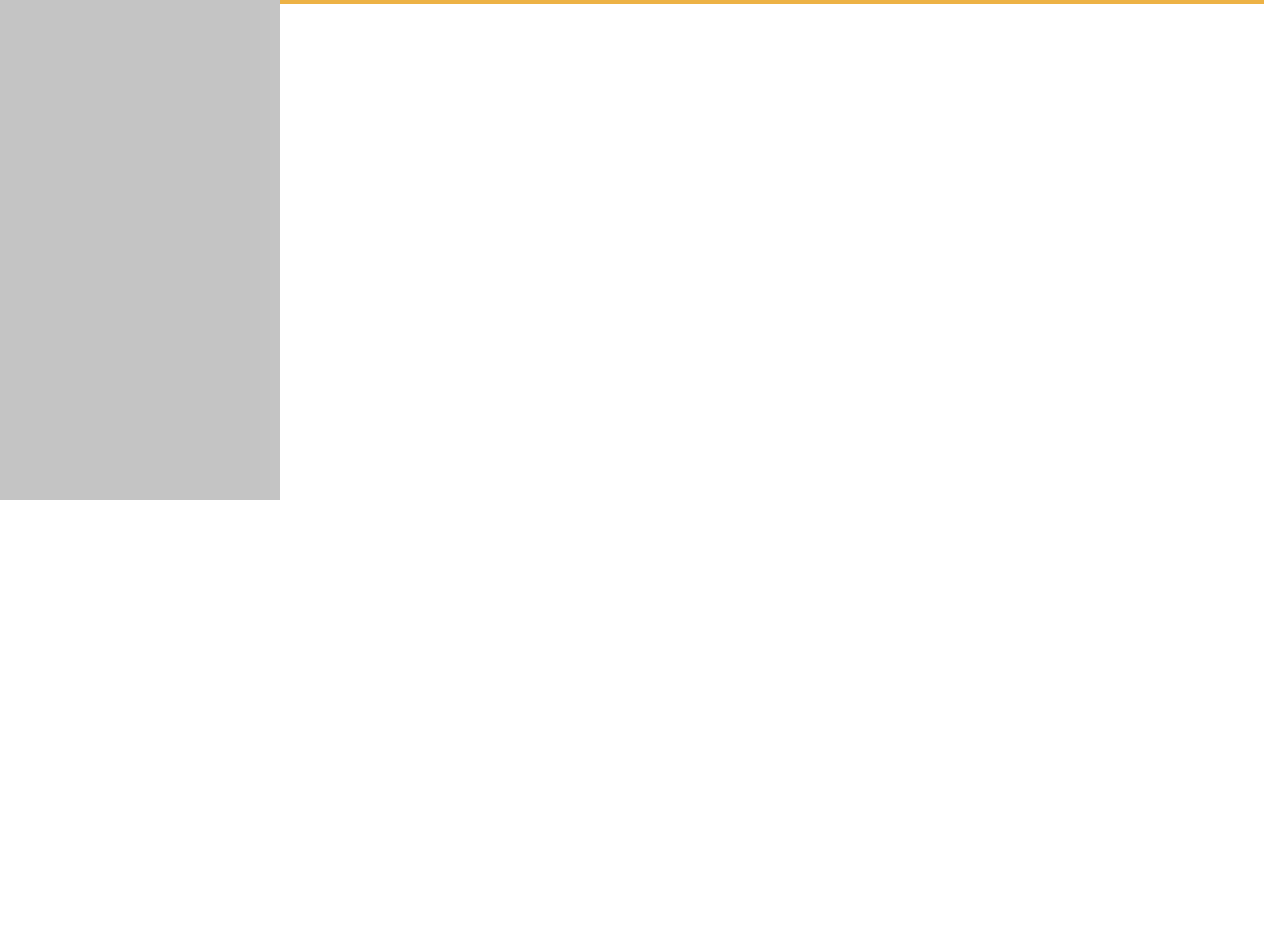
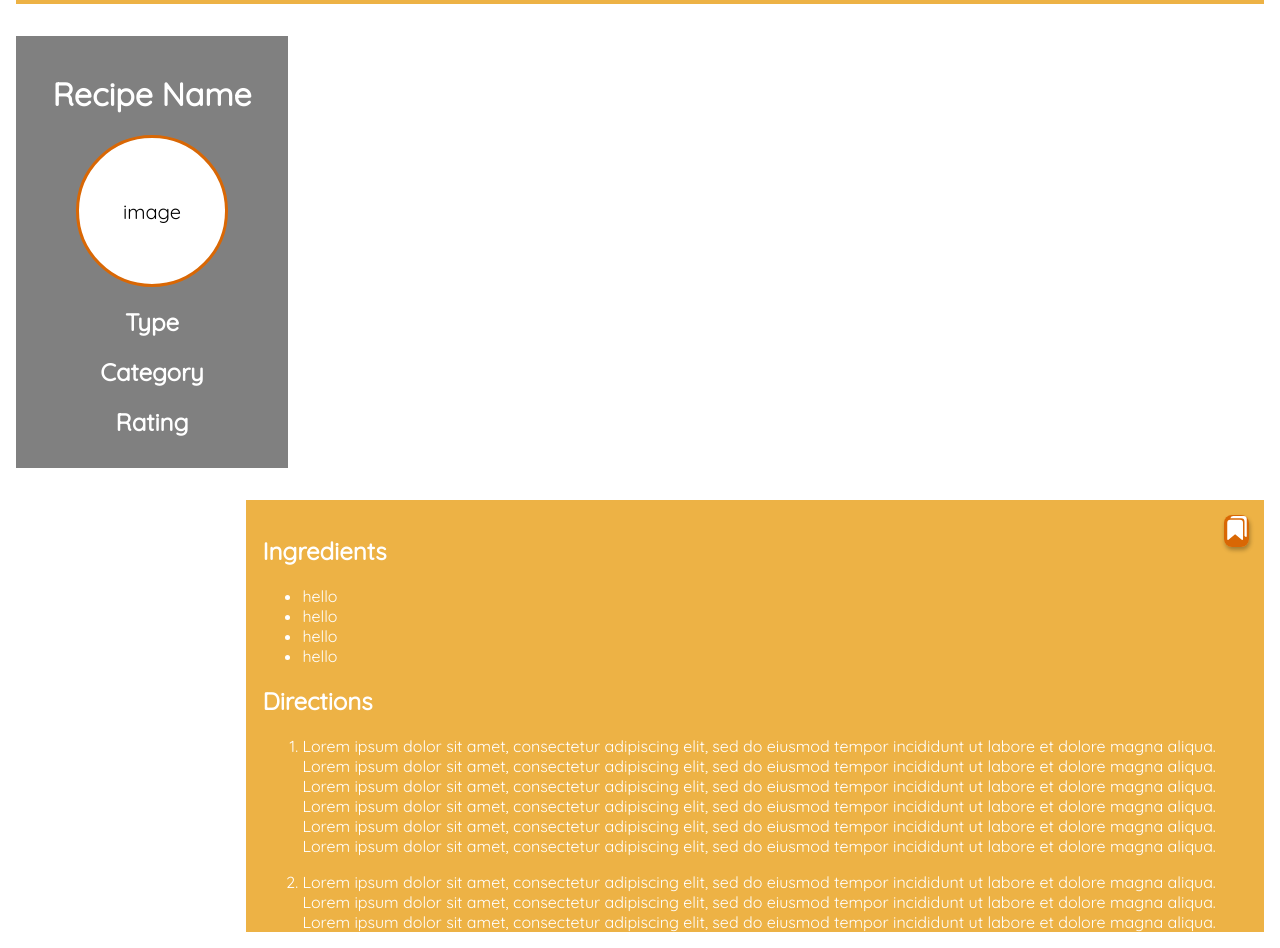
Before and after one commit to sienacizdziel/simmer, a React (Create React App) app: page /recipe in a window 1280 px wide. Shown: the part 300-1248 px from the top of the page. Before the commit the page ends 800 px from the top, so only its background shows below. Built offline with nearby package versions, Linux system fonts and the light colour scheme.

Commit message:
updated recipe info page

```diff
--- a/package.json
+++ b/package.json
@@ -12,7 +12,7 @@
     "react-dom": "^17.0.1",
     "react-icons": "^4.1.0",
     "react-router-bootstrap": "^0.25.0",
-    "react-router-dom": "^5.1.2",
+    "react-router-dom": "^5.2.0",
     "react-scripts": "4.0.1",
     "unirest": "^0.6.0",
     "web-vitals": "^0.2.4"
--- a/src/containers/RecipeInfo/RecipeData.js
+++ b/src/containers/RecipeInfo/NavData.js
@@ -1,6 +1,6 @@
 import React from 'react';
 
-export const RecipeData = [
+export const NavData = [
     {
         title: 'Recipe Name',
         img: 'image url',
--- a/src/containers/RecipeInfo/Recipe.css
+++ b/src/containers/RecipeInfo/Recipe.css
@@ -0,0 +1,78 @@
+@import url("https://fonts.googleapis.com/css2?family=Open+Sans:wght@300&family=Quicksand&display=swap");
+
+* {
+    font-family: 'Quicksand', sans-serif;
+}
+
+.Recipe {
+    text-align: center;
+}
+
+#wrapper {
+    width: fit-content;
+    float: left;
+    overflow: hidden; /* will contain if #first is longer than #second */
+}
+
+#info {
+    float: right;
+    position: relative;
+    margin: 2vh;
+    height: 50vh;
+    width: 77%;
+    background-color: #EDB245;
+    color: white;
+    text-align: left;
+    padding: 2vh;
+    overflow: scroll;
+}
+
+#name {
+    float: left;
+    margin: 2vh;
+    height: 50vh;
+    width: 30vh;
+    background-color: grey;
+    color: white;
+    text-align: center;
+    padding: 2vh;
+    overflow: hidden;
+}
+
+
+.image {
+    height: 19vh;
+    width: 19vh;
+    border: 3px solid #D96704;
+    background-color: white;
+    transition: 0.3s ease-in-out;
+    font-size: 2.5vh;
+    border-radius: 50%;
+    color: black;
+    float: center;
+}
+
+.clearer {
+	clear: both;
+}
+
+li {
+    font-size: 16px;
+}
+
+.bookmark {
+    float: right;
+}
+
+.save {
+    color: white;
+    text-decoration: none;
+    font-size: 3vh;
+    margin-left: 50px;
+    font-weight: 600;
+    padding: 1%;
+    border-radius: 8px;
+    background-color: #D96704;
+    box-shadow: 1px 3px 4px rgba(0,0,0,0.3);
+    transition: 0.3s ease-in-out;
+}
--- a/src/containers/RecipeInfo/Recipe.js
+++ b/src/containers/RecipeInfo/Recipe.js
@@ -1,11 +1,59 @@
 import React from "react";
+import { BrowserRouter as Router, Switch, Route } from 'react-router-dom';
+import { Link } from 'react-router-dom';
+import { IoBookmarks } from 'react-icons/io5';
 import RecipeNav from './RecipeNav';
 import "./Recipe.css";
 
 export default function Recipe() {
   return (
-  <>
-    <RecipeNav />
-  </>
+  <div id= "wrapper">
+    <div id="name">
+      <h1>Recipe Name</h1>
+      <div>
+        <button className="image">image</button>
+      </div>
+      <h2>Type</h2>
+      <h2>Category</h2>
+      <h2>Rating</h2>
+    </div>
+    <div id="info">
+      <div className="bookmark">
+        <Link className="save"><IoBookmarks /></Link>
+      </div>
+      <h2>Ingredients</h2>
+        <ul>
+          <li> hello </li>
+          <li> hello </li>
+          <li> hello </li>
+          <li> hello </li>
+        </ul>
+      <h2>Directions</h2>
+        <ol>
+          <li>
+            <p>
+              Lorem ipsum dolor sit amet, consectetur adipiscing elit, sed do eiusmod tempor incididunt ut labore et dolore magna aliqua. Lorem ipsum dolor sit amet, consectetur adipiscing elit, sed do eiusmod tempor incididunt ut labore et dolore magna aliqua.
+              Lorem ipsum dolor sit amet, consectetur adipiscing elit, sed do eiusmod tempor incididunt ut labore et dolore magna aliqua. Lorem ipsum dolor sit amet, consectetur adipiscing elit, sed do eiusmod tempor incididunt ut labore et dolore magna aliqua.
+              Lorem ipsum dolor sit amet, consectetur adipiscing elit, sed do eiusmod tempor incididunt ut labore et dolore magna aliqua. Lorem ipsum dolor sit amet, consectetur adipiscing elit, sed do eiusmod tempor incididunt ut labore et dolore magna aliqua.
+            </p>
+          </li>
+          <li>
+            <p>
+              Lorem ipsum dolor sit amet, consectetur adipiscing elit, sed do eiusmod tempor incididunt ut labore et dolore magna aliqua. Lorem ipsum dolor sit amet, consectetur adipiscing elit, sed do eiusmod tempor incididunt ut labore et dolore magna aliqua.
+              Lorem ipsum dolor sit amet, consectetur adipiscing elit, sed do eiusmod tempor incididunt ut labore et dolore magna aliqua. Lorem ipsum dolor sit amet, consectetur adipiscing elit, sed do eiusmod tempor incididunt ut labore et dolore magna aliqua.
+              Lorem ipsum dolor sit amet, consectetur adipiscing elit, sed do eiusmod tempor incididunt ut labore et dolore magna aliqua. Lorem ipsum dolor sit amet, consectetur adipiscing elit, sed do eiusmod tempor incididunt ut labore et dolore magna aliqua.
+            </p>
+          </li>
+          <li>
+            <p>
+              Lorem ipsum dolor sit amet, consectetur adipiscing elit, sed do eiusmod tempor incididunt ut labore et dolore magna aliqua. Lorem ipsum dolor sit amet, consectetur adipiscing elit, sed do eiusmod tempor incididunt ut labore et dolore magna aliqua.
+              Lorem ipsum dolor sit amet, consectetur adipiscing elit, sed do eiusmod tempor incididunt ut labore et dolore magna aliqua. Lorem ipsum dolor sit amet, consectetur adipiscing elit, sed do eiusmod tempor incididunt ut labore et dolore magna aliqua.
+              Lorem ipsum dolor sit amet, consectetur adipiscing elit, sed do eiusmod tempor incididunt ut labore et dolore magna aliqua. Lorem ipsum dolor sit amet, consectetur adipiscing elit, sed do eiusmod tempor incididunt ut labore et dolore magna aliqua.
+            </p>
+          </li>
+        </ol>
+      </div>
+      <div class="clearer"></div>
+    </div>
   );
 }
--- a/src/containers/RecipeInfo/RecipeNav.css
+++ b/src/containers/RecipeInfo/RecipeNav.css
@@ -1,5 +1,3 @@
-
-
 .menu-bars {
     margin-left: 2rem;
     font-size: 2rem;
@@ -8,15 +6,16 @@
 
 .nav-menu {
     background-color: #C4C4C4;
-    width: 280px;
-    height: 100vh;
-    display: flex;
-    justify-content: center;
-    position: fixed;
-    top: 0;
-    left: -100%;
-    transition: 850ms;
+    width: 20%;
+    height: 50vh;
+    margin: 2vh;
+    padding: 2vh;
+    text-align: center;
+    overflow: scroll;
+    overflow-x: hidden;
+    float: left;
 }
+
 
 .nav-menu.active {
     left: 0;
--- a/src/containers/RecipeInfo/RecipeNav.js
+++ b/src/containers/RecipeInfo/RecipeNav.js
@@ -1,7 +1,7 @@
 import React, {useState} from 'react';
 import { IconContext } from 'react-icons';
 import { Link } from 'react-router-dom';
-import { RecipeData } from './RecipeData';
+import { NavData } from './NavData';
 import './RecipeNav.css';
 
 export default function RecipeNav() {
@@ -12,7 +12,7 @@ export default function RecipeNav() {
           <IconContext.Provider value={{ color: '#fff' }}>
             <nav className={sidebar ? 'nav-menu active' : 'nav-menu'}>
               <ul className='nav-menu-items'>
-                {RecipeData.map((item, index) => {
+                {NavData.map((item, index) => {
                   return (
                     <li key={index} className={item.cName}>
                         <span>{item.title}</span>
```
Also changed, not shown: 1 other file (tests, documents, lock files or other folders).
